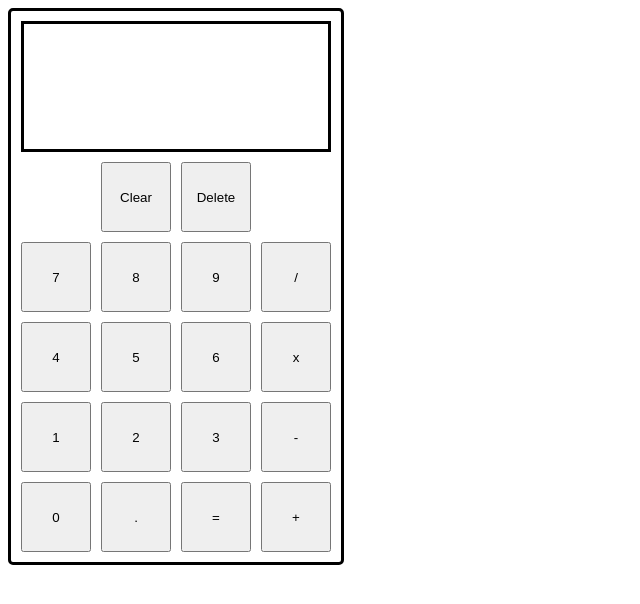
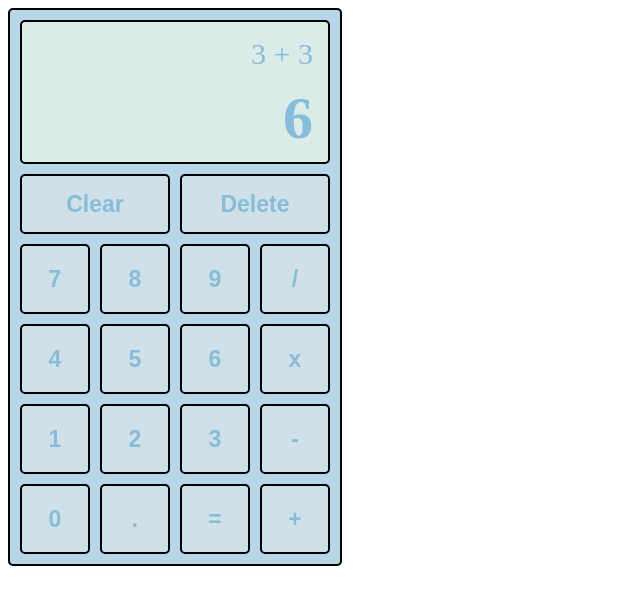
Before and after one commit to beterbread/calculator, a plain HTML site: page index.html in a window 1280 px wide. Shown: the whole page, without its empty margins (0-640 px from the left). Drawn offline with Linux system fonts and the light colour scheme.

Commit message:
finished style

```diff
--- a/index.html
+++ b/index.html
@@ -7,10 +7,13 @@
   </head>
   <body>
     <div class="calculator">
-      <div class="display"></div>
+      <div class="display">
+        <p id="top">3 + 3</p>
+        <p id="bottom">6</p>
+      </div>
       <div class="row">
-        <button>Clear</button>
-        <button>Delete</button>
+        <button id="clear">Clear</button>
+        <button id="delete">Delete</button>
       </div>
       <div class="row">
         <button>7</button>
--- a/style.css
+++ b/style.css
@@ -1,23 +1,55 @@
+.calculator, .display, button {
+  border: solid black 2px;
+  border-radius: 5px;
+}
+
 .calculator {
   width: 330px;
   padding-bottom: 10px;
-  border: solid black;
-  border-radius: 5px;
+  background-color: #b7d7e8;
 }
 
 .display {
-  height: 125px;
-  border: solid black;
+  height: 140px;
   margin-top: 10px;
   margin-left: 10px;
   margin-right: 10px;
+  background-color: #daebe8;
+}
 
+p {
+  display: flex;
+  justify-content: flex-end;
+  margin: 0px;
+  margin-right: 15px;
+}
+
+#top {
+  margin-top: 15px;
+  color: #87bdd8;
+  font-size: 30px;
+}
+
+#bottom {
+  margin-top: 13px;
+  color: #87bdd8;
+  font-weight: bold;
+  font-size: 60px;
 }
 
 button {
   width: 70px;
   height: 70px;
   margin: 0;
+  background-color: #cfe0e8;
+  color: #87bdd8;
+  font-weight: bold;
+  font-size: 23px;
+}
+
+#clear, #delete {
+  width: 150px;
+  height: 60px;
 }
 
 .row {
```
